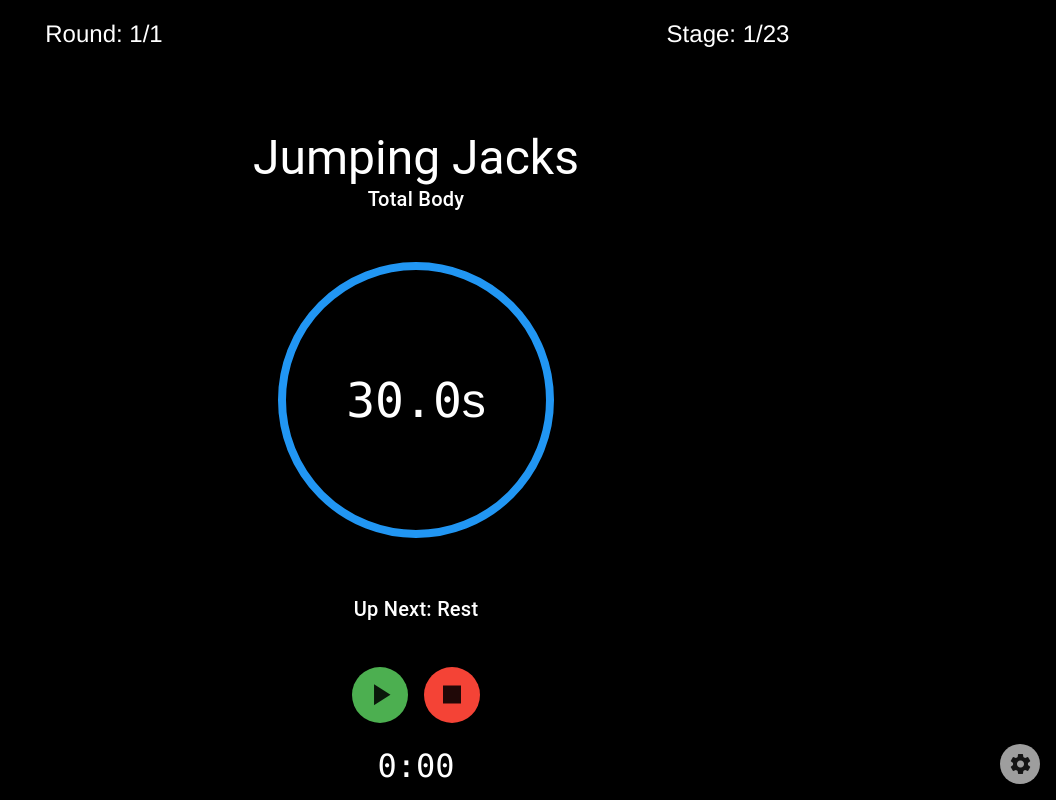
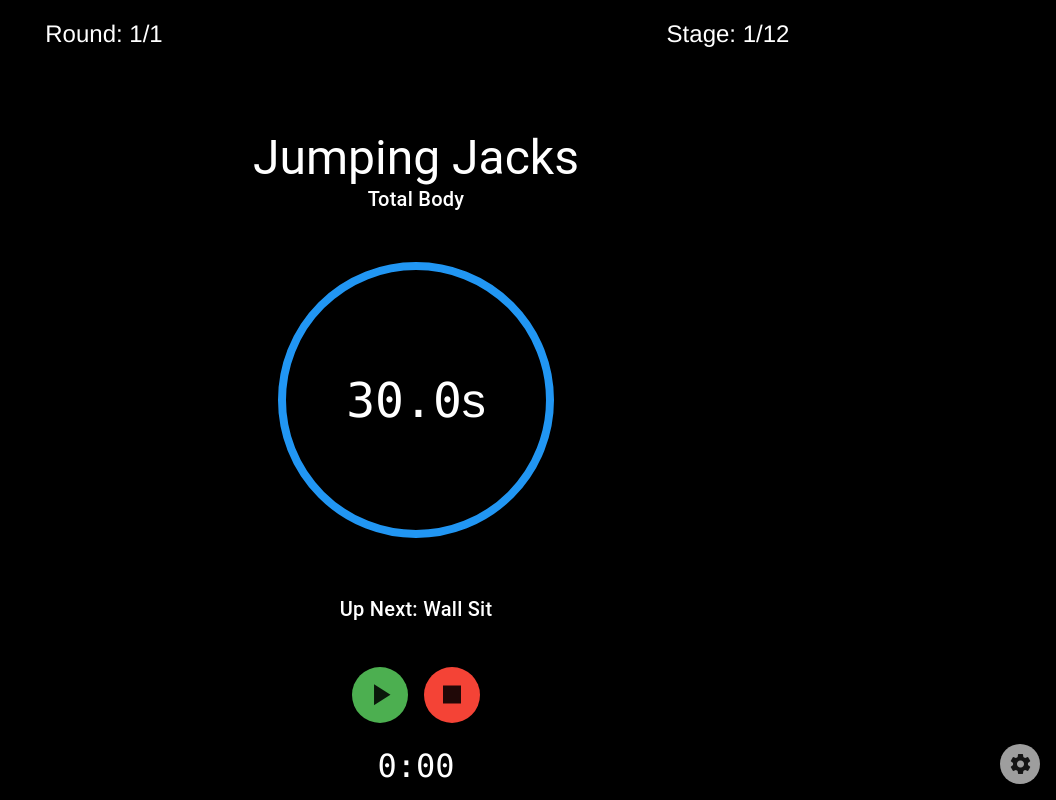
Before and after one commit to beejjacobs/7min-hict, a Vue app: page / in a window 1280 px wide. Shown: the whole page, without its empty margins (224-1280 px from the left). Built offline with nearby package versions, Linux system fonts and the light colour scheme.

Commit message:
fix: stage indicator now ignores rests

```diff
--- a/src/components/WorkoutTimer.vue
+++ b/src/components/WorkoutTimer.vue
@@ -1,7 +1,7 @@
 <template>
   <div class="container__root">
     <div>Round: {{ round }}/{{ rounds }}</div>
-    <div>Stage: {{ stageIndex + 1 }}/{{ stageCount }}</div>
+    <div>Stage: {{ stageNoRestIndex + 1 }}/{{ stagesNoRestCount }}</div>
     <stage-detail :stage="stage" class="stage"/>
 
     <progress-dial-container  class="progress" :progress="remainingPerc" :radius="150">
--- a/src/workout/exercises.js
+++ b/src/workout/exercises.js
@@ -31,7 +31,8 @@ export function allStages({exerciseTime, restTime}) {
     if (i !== Exercises.length - 1) {
       stages.push({
         name: 'Rest',
-        time: restTime
+        time: restTime,
+        rest: true
       });
     }
   }
--- a/src/workout/workout.js
+++ b/src/workout/workout.js
@@ -19,9 +19,22 @@ export const workoutMixin = {
     stage() {
       return this.stages[this.stageIndex];
     },
+    stagesNoRest() {
+      return this.stages.filter(s => !s.rest);
+    },
+    stagesNoRestCount() {
+      return this.stagesNoRest.length;
+    },
+    stageNoRestIndex() {
+      return this.stagesNoRest.indexOf(this.nextStage) - 1;
+    },
     nextStage() {
       if (this.stageIndex !== this.stageCount - 1) {
-        return this.stages[this.stageIndex + 1];
+        let stage = this.stages[this.stageIndex + 1];
+        if (stage.rest && (this.stageIndex + 1) !== this.stageCount - 1) {
+          stage = this.stages[this.stageIndex + 2];
+        }
+        return stage;
       }
       return null;
     },
```
